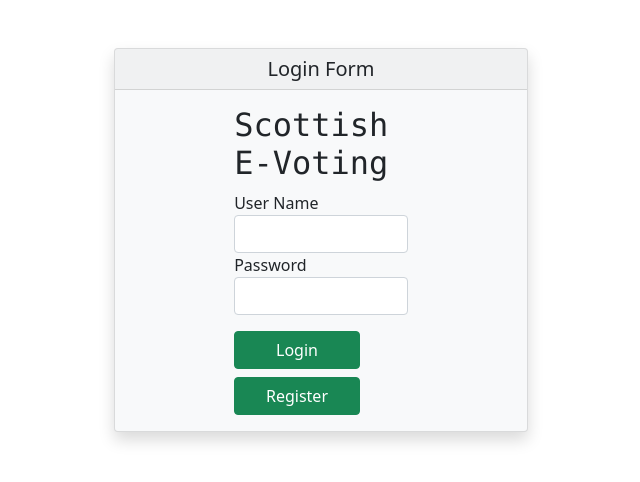
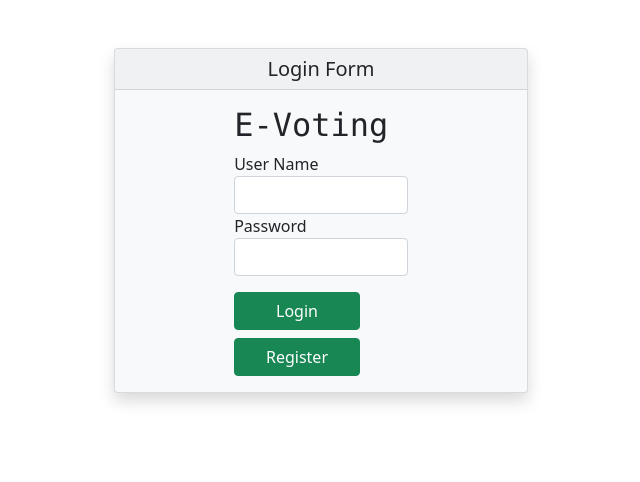
Before and after one commit to sushma0550/e-voting, an Angular app: page /#/ in a window 1280 px wide. Shown: the top 482 px of the page, without its empty margins (319-959 px from the left). Built offline with nearby package versions, Linux system fonts and the light colour scheme.

Commit message:
changed to E-voting

```diff
--- a/src/app/login-page/login-page.component.html
+++ b/src/app/login-page/login-page.component.html
@@ -6,7 +6,7 @@
       </h5>
       <div class="card-body col-10 col-md-8 col-lg-6 account-wall " >
         <form [formGroup]= "loginForm" class="form-signin" (ngSubmit) = "OnSubmit()">
-          <h1 class="font-monospace fs-2"> Scottish E-Voting </h1>
+          <h1 class="font-monospace fs-2"> E-Voting </h1>
           <div class="form-group">
             <label>User Name</label>
             <input type="text" class="form-control"
```
